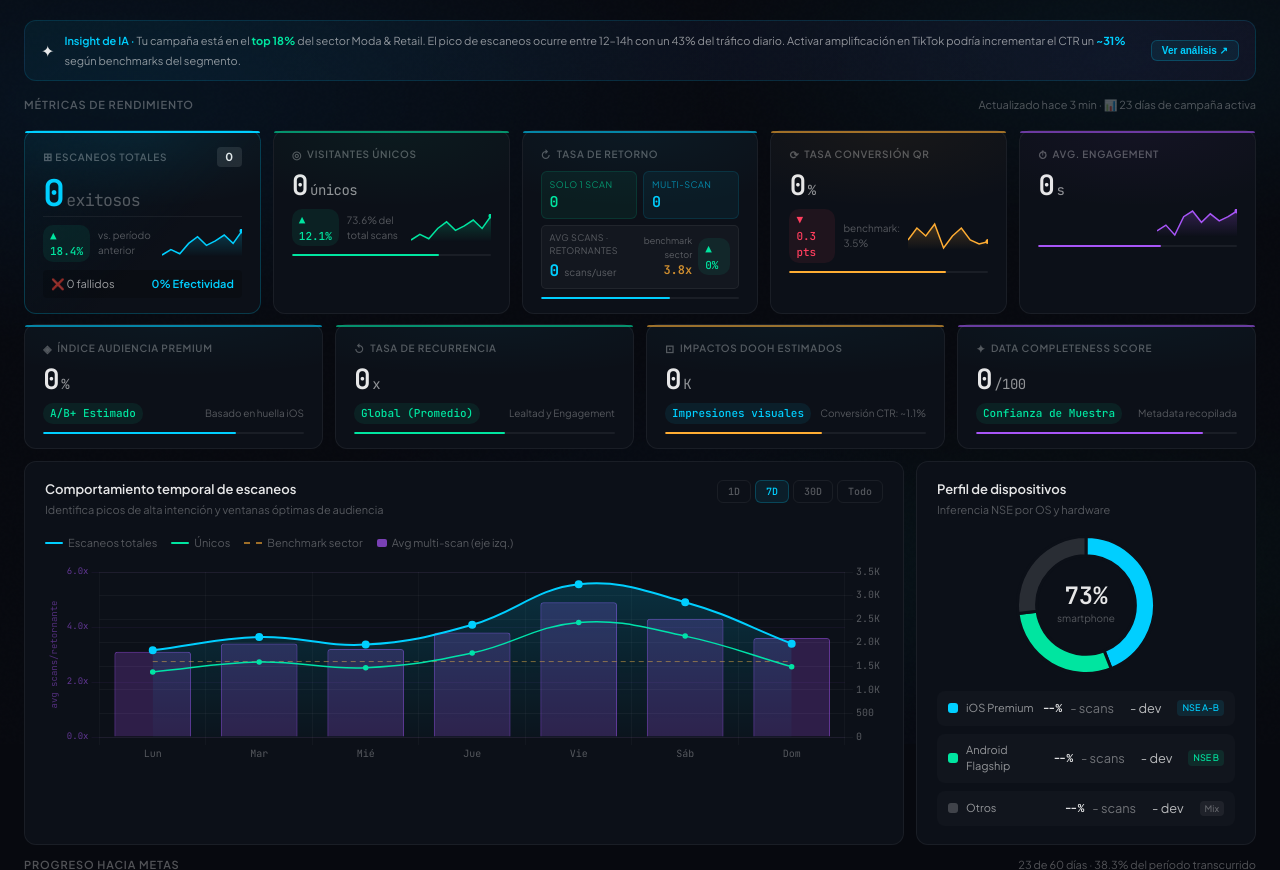
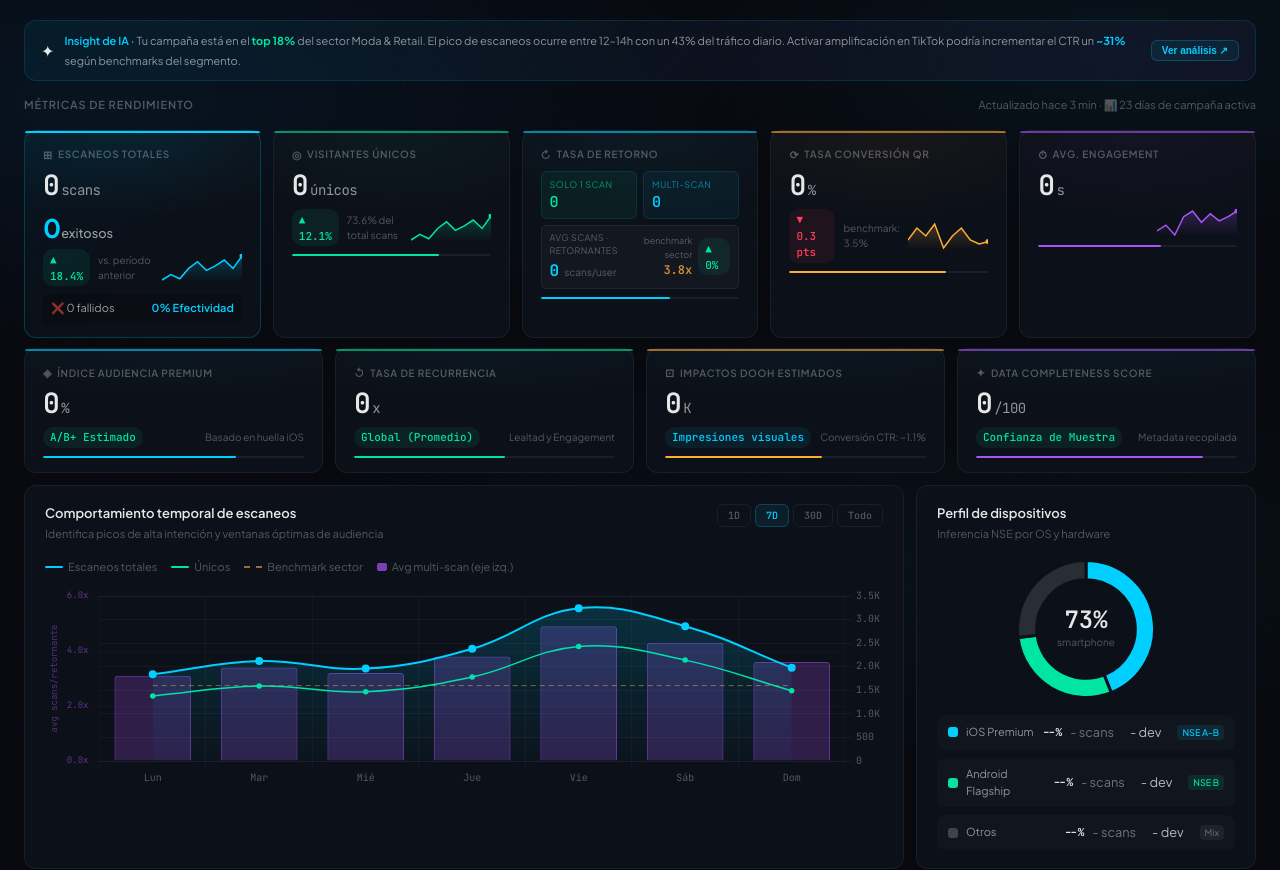
Before and after one commit to joao1975-rgb/qr-tracking, a FastAPI app: page /dashboard in a window 1280 px wide; the page is wider, and only the part inside the window is pictured. Shown: the part 56-926 px from the top of that part. Run offline with FastAPI, Linux system fonts and the light colour scheme; parts of the project's set-up code (start-up, migrations or seed data) failed here and were passed over; some libraries are stand-ins or nearby versions.

Commit message:
Restore original Total Scans KPI value and place big Successful Scans underneath

```diff
--- a/qr_tracking_system/templates/dashboard_antigravity_v28.html
+++ b/qr_tracking_system/templates/dashboard_antigravity_v28.html
@@ -1353,17 +1353,17 @@ body {
   <div class="kpi-grid-5" style="margin-bottom:10px;">
 
     <div class="kpi-card featured" style="--card-accent:#00CFFF;--card-glow:rgba(0,207,255,0.08);">
-      <div class="kpi-label" style="display:flex; justify-content:space-between; align-items:center;">
-          <span><span class="kpi-label-icon">⊞</span> Escaneos Totales</span>
-          <span style="font-weight:700; color:rgba(255,255,255,0.9); background:rgba(255,255,255,0.1); padding:2px 8px; border-radius:4px; font-size:11px;" id="kpi-total">0<span style="display:none"></span></span>
-      </div>
-      <div class="kpi-value" id="kpi-success" style="color:var(--card-accent); font-size: 2.3rem; margin-top:8px; margin-bottom:4px;">0<span class="unit" style="font-size:0.45em; color:var(--text-3);">exitosos</span></div>
-
-      <div class="kpi-footer" style="margin-bottom: 8px; border-top: 1px solid rgba(255,255,255,0.06); padding-top: 8px;">
+      <div class="kpi-label"><span class="kpi-label-icon">⊞</span> Escaneos Totales</div>
+      <div class="kpi-value" id="kpi-total">0<span class="unit">scans</span></div>
+
+      <div style="font-size: 1.6rem; font-weight: 700; color: var(--card-accent); margin-top: 6px; margin-bottom: 2px;" id="kpi-success">0<span class="unit" style="font-size: 0.5em; font-weight: 500; color: rgba(255,255,255,0.6);">exitosos</span></div>
+
+      <div class="kpi-footer" style="margin-bottom: 8px;">
         <span class="kpi-delta up">▲ 18.4%</span>
         <span class="kpi-compare">vs. período anterior</span>
         <canvas class="kpi-sparkline" id="spark-total"></canvas>
       </div>
+
       <div style="display:flex; justify-content:space-between; font-size:11px; color:rgba(255,255,255,0.6); background:rgba(0,0,0,0.2); padding:6px 8px; border-radius:4px; margin-top: auto;">
         <span title="Diferencia sin redirección completada" id="kpi-fail">❌ 0 fallidos</span>
         <span title="Tasa de Efectividad sobre Totales" id="kpi-effect" style="color:var(--card-accent); font-weight:600;">0% Efectividad</span>
```
